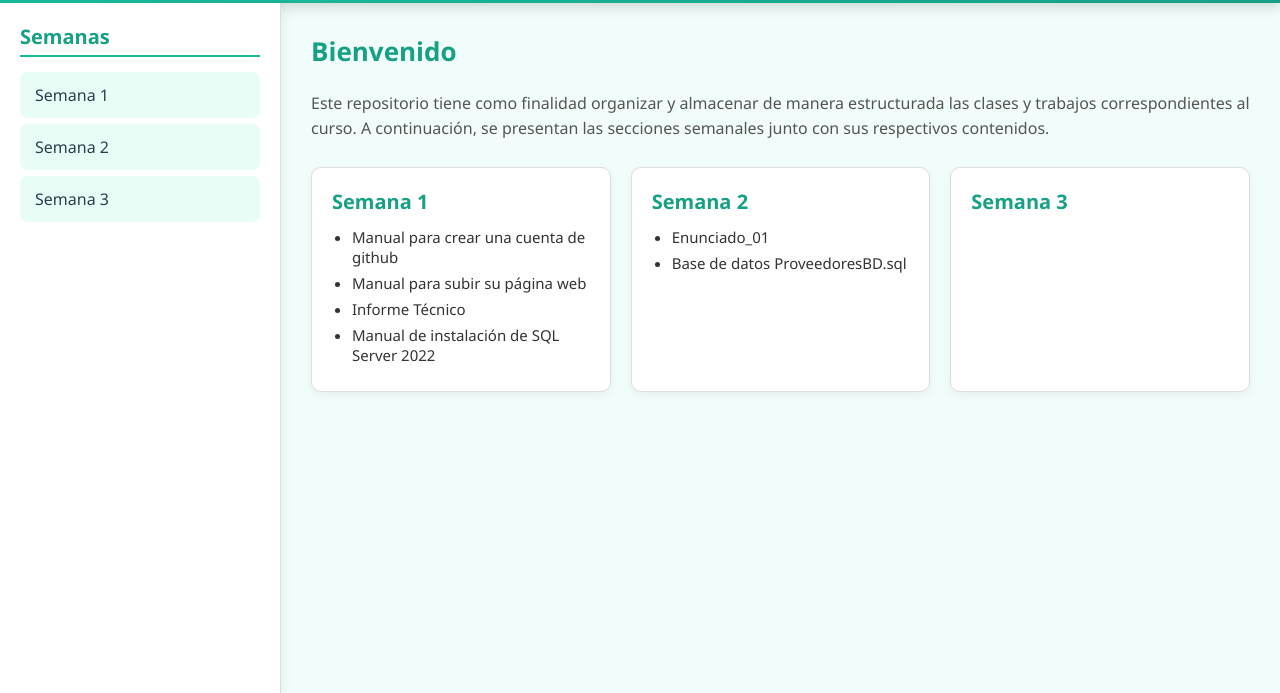
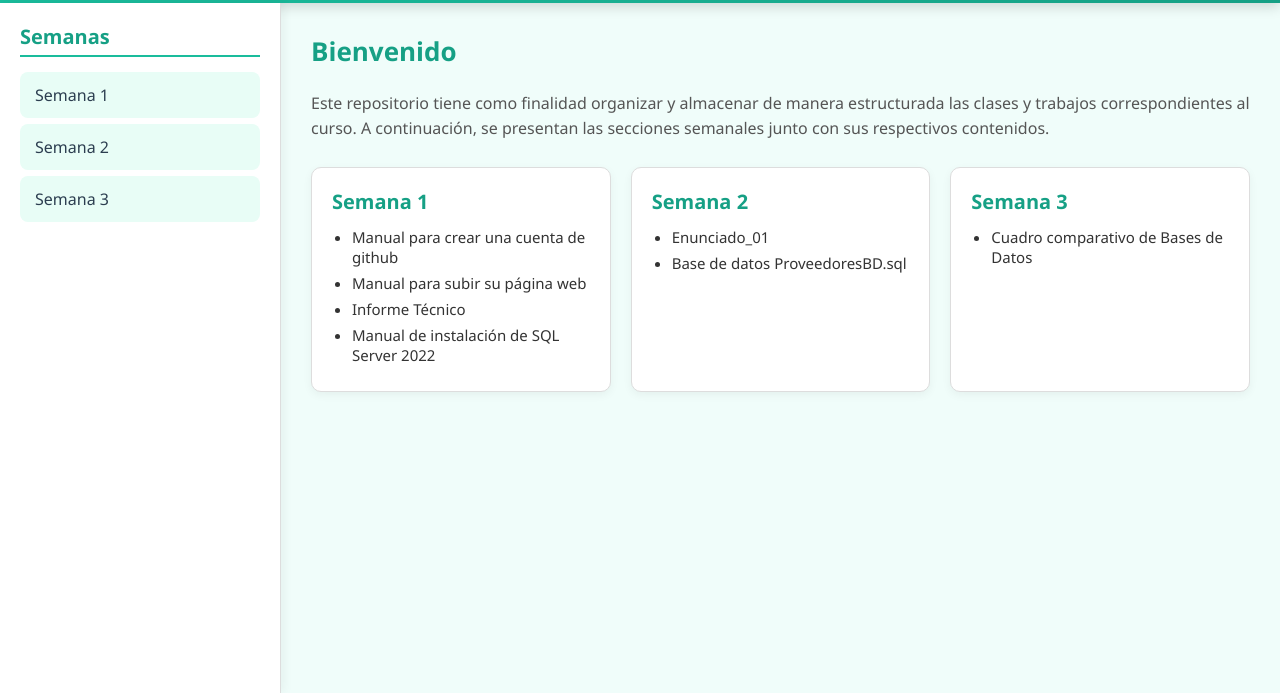
Before and after one commit to SebasMiranda123/Base-de-Datos-II, a plain HTML site: page inicio.html in a window 1280 px wide. Shown: the part 107-800 px from the top of the page. Drawn offline with Linux system fonts and the light colour scheme.

Commit message:
Add list item for Semana 3 in inicio.html

```diff
--- a/inicio.html
+++ b/inicio.html
@@ -238,7 +238,9 @@
         <!-- Semana 3 -->
         <div class="week-box">
           <h3>Semana 3</h3>
-          <ul></ul>
+          <ul>
+            <li>Cuadro comparativo de Bases de Datos</li>
+          </ul>
         </div>
       </div>
       <!-- CIERRE weeks-container -->
```
